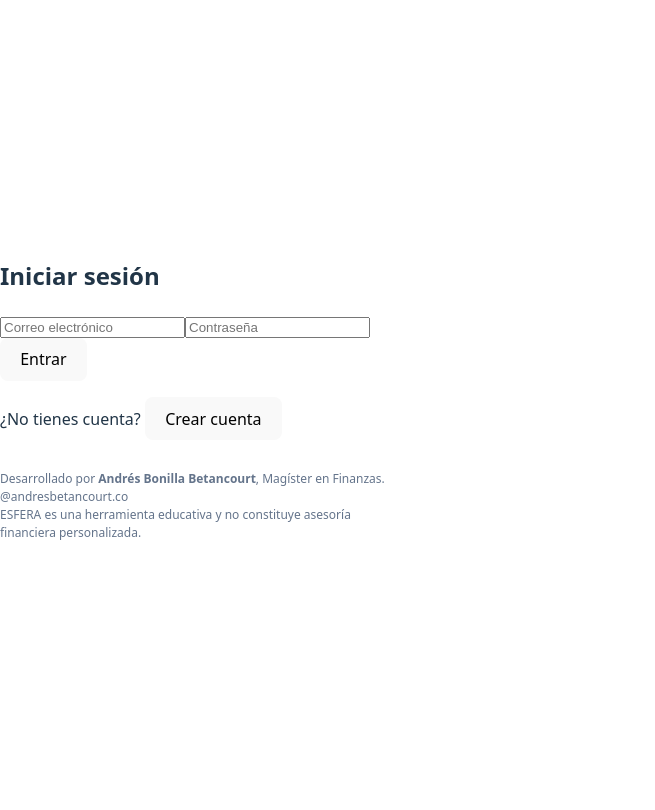
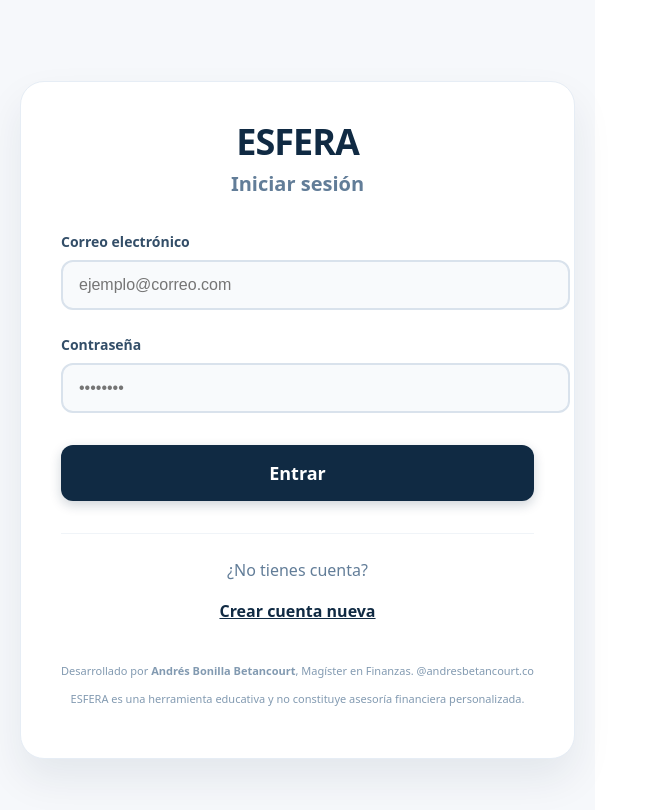
Before and after one commit to EsferaCO/esfera-pwa-app, a React (Vite) app: page / in a window 1280 px wide. Shown: the top 810 px of the page, without its empty margins (0-655 px from the left). Built offline with nearby package versions, Linux system fonts and the light colour scheme; no server answers.

Commit message:
feat: financial dashboard, debts module and UX improvements

```diff
--- a/dev-dist/sw.js
+++ b/dev-dist/sw.js
@@ -82,7 +82,7 @@ define(['./workbox-5a5d9309'], (function (workbox) { 'use strict';
     "revision": "3ca0b8505b4bec776b69afdba2768812"
   }, {
     "url": "index.html",
-    "revision": "0.9aqaok7c3jg"
+    "revision": "0.a4nbecm8ukc"
   }], {});
   workbox.cleanupOutdatedCaches();
   workbox.registerRoute(new workbox.NavigationRoute(workbox.createHandlerBoundToURL("index.html"), {
--- a/src/pages/Auth.jsx
+++ b/src/pages/Auth.jsx
@@ -21,43 +21,162 @@ export default function Auth() {
   }
 
   return (
-    <div style={{ maxWidth: 400, margin: "60px auto" }}>
-      <h2>{isLogin ? "Iniciar sesión" : "Crear cuenta"}</h2>
+    <div style={styles.page}>
+      <div style={styles.card}>
+        <div style={styles.header}>
+          <h1 style={styles.title}>ESFERA</h1>
+          <h2 style={styles.subtitle}>{isLogin ? "Iniciar sesión" : "Crear cuenta"}</h2>
+        </div>
 
-      <form onSubmit={handleSubmit}>
+        <form onSubmit={handleSubmit} style={styles.form}>
+          <div style={styles.inputGroup}>
+            <label style={styles.label}>Correo electrónico</label>
             <input
               type="email"
-          placeholder="Correo electrónico"
+              placeholder="ejemplo@correo.com"
               value={email}
               onChange={(e) => setEmail(e.target.value)}
               required
+              style={styles.input}
             />
+          </div>
 
+          <div style={styles.inputGroup}>
+            <label style={styles.label}>Contraseña</label>
             <input
               type="password"
-          placeholder="Contraseña"
+              placeholder="••••••••"
               value={password}
               onChange={(e) => setPassword(e.target.value)}
               required
+              style={styles.input}
             />
+          </div>
 
-        <button type="submit" disabled={loading}>
-          {loading ? "Cargando..." : isLogin ? "Entrar" : "Registrarme"}
+          <button type="submit" disabled={loading} style={styles.btnPrimary}>
+            {loading ? "Procesando..." : isLogin ? "Entrar" : "Registrarme"}
           </button>
         </form>
 
-      <p style={{ marginTop: 16 }}>
-        {isLogin ? "¿No tienes cuenta?" : "¿Ya tienes cuenta?"}{" "}
-        <button type="button" onClick={() => setIsLogin(!isLogin)}>
-          {isLogin ? "Crear cuenta" : "Iniciar sesión"}
+        <div style={styles.toggleContainer}>
+          <p style={styles.toggleText}>
+            {isLogin ? "¿No tienes cuenta?" : "¿Ya tienes cuenta?"}
+          </p>
+          <button type="button" onClick={() => setIsLogin(!isLogin)} style={styles.btnLink}>
+            {isLogin ? "Crear cuenta nueva" : "Iniciar sesión"}
           </button>
+        </div>
+
+        <div style={styles.footer}>
+          <p>
+            Desarrollado por <strong>Andrés Bonilla Betancourt</strong>, Magíster en Finanzas. @andresbetancourt.co
           </p>
-
-      <p style={{ marginTop: 30, fontSize: 12, color: "#64748b" }}>
-        Desarrollado por <strong>Andrés Bonilla Betancourt</strong>, Magíster en Finanzas. @andresbetancourt.co
-        <br />
+          <p style={{ marginTop: 8 }}>
             ESFERA es una herramienta educativa y no constituye asesoría financiera personalizada.
           </p>
         </div>
+      </div>
+    </div>
   );
 }
+
+const styles = {
+  page: {
+    minHeight: "100vh",
+    background: "#f6f8fb", // Mismo fondo gris/azulado de la app
+    display: "flex",
+    alignItems: "center",
+    justifyContent: "center",
+    padding: "20px",
+  },
+  card: {
+    background: "white",
+    borderRadius: 24, // Bordes más redondeados para un look moderno
+    padding: "40px",
+    width: "100%",
+    maxWidth: "480px", // Un poco más ancho para elegancia
+    boxShadow: "0 20px 40px rgba(16,42,67,0.08)", // Sombra suave
+    border: "1px solid #e6edf5",
+    textAlign: "center",
+  },
+  header: {
+    marginBottom: "32px",
+  },
+  title: {
+    margin: "0 0 8px 0",
+    fontSize: "36px",
+    color: "#102a43", // Azul oscuro corporativo
+    fontWeight: 900,
+    letterSpacing: "-1px",
+  },
+  subtitle: {
+    margin: 0,
+    fontSize: "20px",
+    color: "#627d98", // Azul grisáceo para subtítulos
+    fontWeight: 600,
+  },
+  form: {
+    display: "flex",
+    flexDirection: "column",
+    gap: "24px",
+    marginBottom: "32px",
+  },
+  inputGroup: {
+    textAlign: "left",
+  },
+  label: {
+    display: "block",
+    marginBottom: "8px",
+    fontSize: "14px",
+    fontWeight: 700,
+    color: "#334e68",
+  },
+  input: {
+    width: "100%",
+    padding: "14px 16px",
+    borderRadius: 12,
+    border: "2px solid #d9e2ec", // Borde sutil
+    background: "#f8fafc", // Fondo ligeramente gris para inputs
+    fontSize: "16px",
+    color: "#102a43",
+    outline: "none",
+    transition: "border-color 0.2s",
+  },
+  btnPrimary: {
+    width: "100%",
+    padding: "16px",
+    borderRadius: 12,
+    background: "#102a43", // Color principal
+    color: "white",
+    fontSize: "18px",
+    fontWeight: 800,
+    border: "none",
+    cursor: "pointer",
+    marginTop: "8px",
+    boxShadow: "0 4px 12px rgba(16,42,67,0.2)",
+    transition: "transform 0.1s",
+  },
+  toggleContainer: {
+    marginBottom: "32px",
+    paddingTop: "24px",
+    borderTop: "1px solid #f0f4f8",
+  },
+  toggleText: {
+    margin: "0 0 8px 0",
+    color: "#627d98",
+  },
+  btnLink: {
+    background: "none",
+    border: "none",
+    color: "#102a43",
+    fontWeight: 800,
+    fontSize: "16px",
+    cursor: "pointer",
+    textDecoration: "underline",
+  },
+  footer: {
+    fontSize: "11px",
+    color: "#829ab1",
+    lineHeight: 1.5,
+  },
+};
```
Lines whose indentation alone changed are shown as unchanged.
